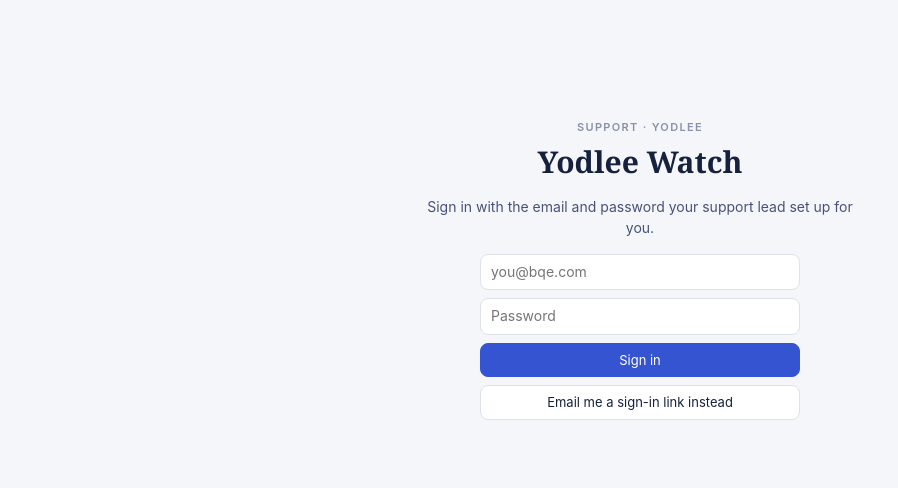
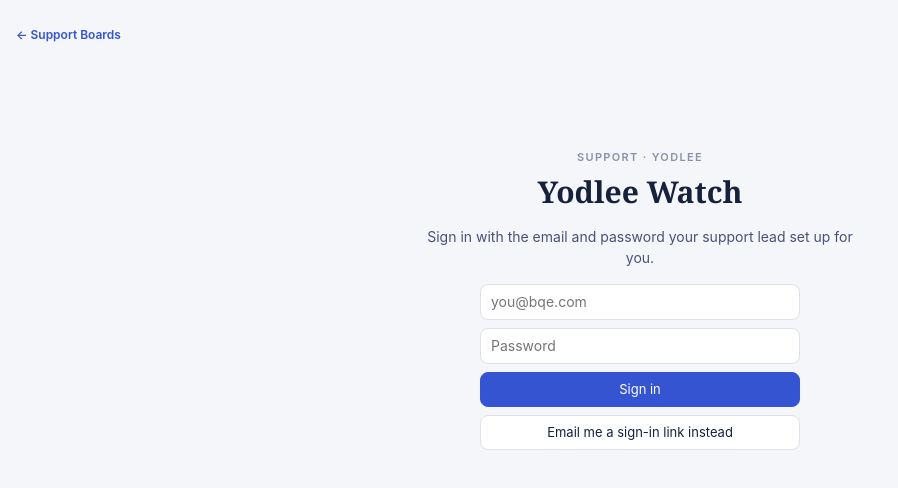
Before and after one commit to BQE-Support/yodlee-watch, a plain HTML site: page index.html in a window 1280 px wide. Shown: the whole page, without its empty margins (0-898 px from the left). Drawn offline with nearby package versions, Linux system fonts and the light colour scheme.

Commit message:
Support Boards link

```diff
--- a/index.html
+++ b/index.html
@@ -159,6 +159,8 @@ footer { text-align: center; color: var(--ink-3); font-size: 12px; margin-top: 2
 <div class="smoke" aria-hidden="true"></div>
 <div class="flames left" aria-hidden="true"></div><div class="flames right" aria-hidden="true"></div><div class="flames floor" aria-hidden="true"></div><div class="flames floor2" aria-hidden="true"></div>
 <div class="wrap">
+  <!-- Back to the Boards directory (2026-11-25). Every Yodlee Watch viewer is on the Boards list, so it always shows. -->
+  <a href="/boards/" style="display:inline-block; margin:0 0 10px; font:600 12px/1.4 -apple-system, 'Segoe UI', Roboto, sans-serif; color:var(--accent, #3454D1); text-decoration:none;">&larr; Support Boards</a>
   <div id="signin" class="signin" hidden>
     <div class="eyebrow">Support · Yodlee</div>
     <h1>Yodlee Watch</h1>
```
